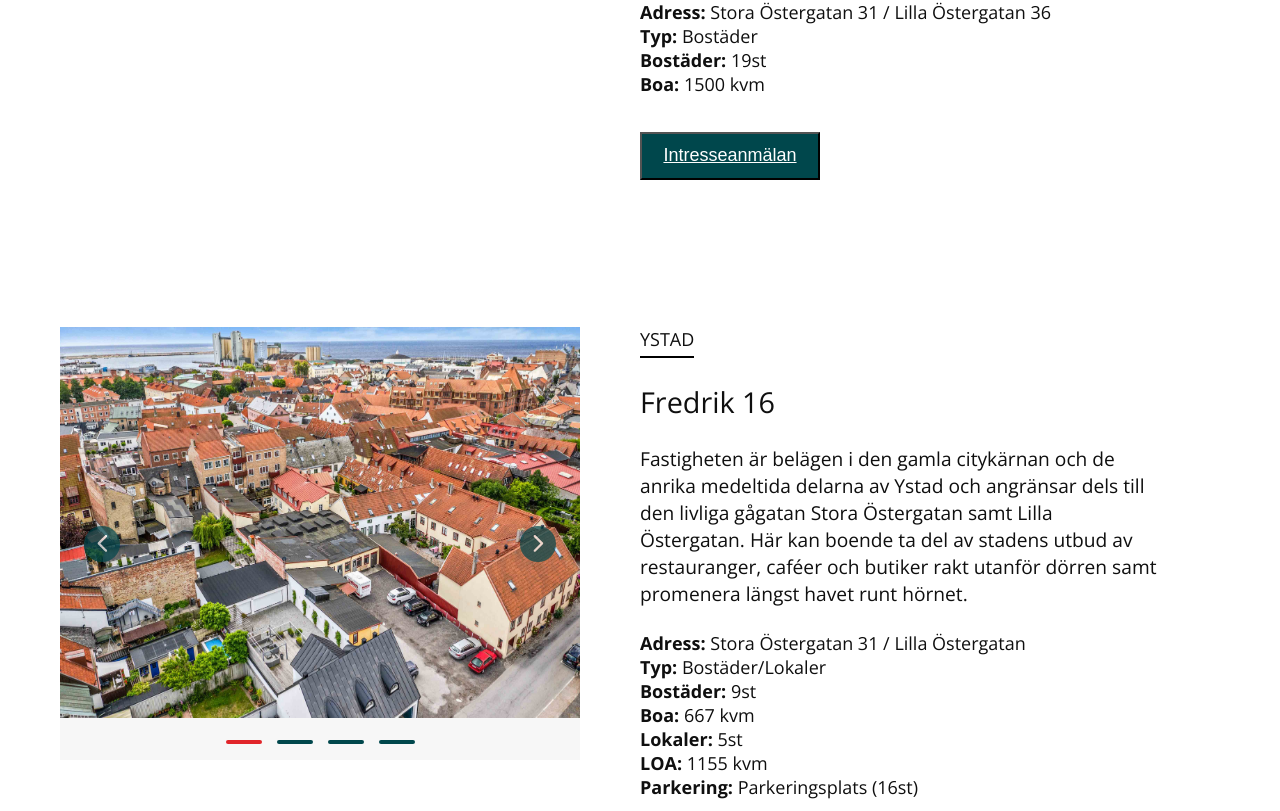
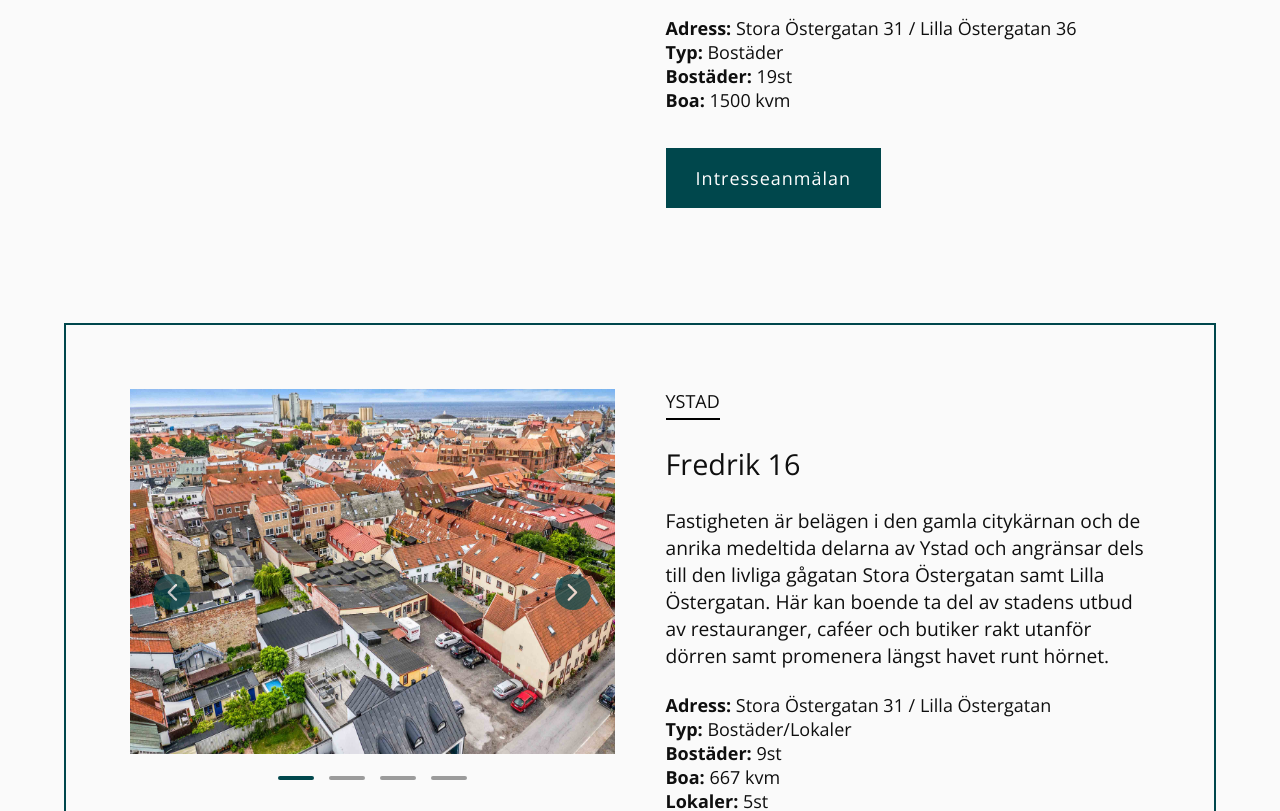
Before and after one commit to hop-technology/timotuz_website, a Next.js app: page /properties in a window 1280 px wide. Shown: the part 1411-2222 px from the top of the page. Built offline with nearby package versions, Linux system fonts and the light colour scheme.

Commit message:
Update style and add border around every 2nd property

```diff
--- a/components/PropertiesCards.jsx
+++ b/components/PropertiesCards.jsx
@@ -20,7 +20,7 @@ const PropertiesCards = () => {
               ? property.description
               : property.description_text?.map((text, index) => {
                   return (
-                    <div key={index} >
+                    <div key={index}>
                       <p>{text.description_1}</p>
                       <br />
                       <p>{text.description_2}</p>
@@ -63,8 +63,7 @@ const PropertiesCards = () => {
               <a
                 href='https://www.brfaurora.nu'
                 target='_blank'
-                rel='noreferrer'
-              >
+                rel='noreferrer'>
                 <p>{property.button}</p>
               </a>
             </button>
--- a/sass/base/_base.scss
+++ b/sass/base/_base.scss
@@ -50,6 +50,7 @@ html {
 body {
   box-sizing: border-box;
   overflow-x: hidden;
+  background-color: $color-bg;
 }
 
 // .wrapper {
--- a/sass/components/_propertiesCards.scss
+++ b/sass/components/_propertiesCards.scss
@@ -1,25 +1,25 @@
 .properties-cards {
-  width: 100%;
-  // margin-top: 10rem;
-  margin: 5rem 0;
   display: flex;
   flex-direction: row;
   align-items: flex-start;
+  width: fit-content;
+  padding: 5% 5%;
+  margin: 1rem 5%;
 
+  &:nth-child(2n) {
+    border: 2px solid $color-primary;
+  }
 
   @include respond(tab-port) {
     flex-direction: column;
-    margin-top: 0;
+    padding: 5% 5%;
   }
 
   &__image-slider {
     width: 50%;
-    margin-left: 5rem;
 
     @include respond(tab-port) {
       width: 100%;
-      margin-top: 5rem;
-      margin-left: 0;
     }
   }
 
@@ -27,16 +27,15 @@
     display: flex;
     flex-direction: column;
     width: 50%;
-    margin-top: 0rem;
-    margin-right: 10rem;
-    margin-left: 5rem;
     color: $color-text-dark;
+    margin-left: 5%;
 
     @include respond(tab-port) {
       width: 100%;
       margin-right: 0;
       margin-left: 0;
-      width: 85%;
+      width: 100%;
+      font-size: 1.9rem;
     }
 
     h2 {
@@ -51,40 +50,46 @@
 
     h3 {
       margin-bottom: 2rem;
-      padding-bottom: .4rem;
+      padding-bottom: 0.4rem;
       width: fit-content;
       border-bottom: 2px solid #000;
       font-weight: 400;
       font-size: 1.5rem;
 
-
       @include respond(tab-port) {
-        // margin-top: 5rem;
+        margin-top: 4rem;
       }
     }
 
     p {
-      margin-right: 5rem;
       font-size: 1.5rem;
 
       @include respond(tab-port) {
+        font-size: 1.9rem;
         margin: 0rem;
       }
     }
 
     button {
+      display: flex;
+      align-items: center;
       margin-top: 3rem;
       height: 4rem;
-      width: 15rem;
+      width: fit-content;
       background-color: $color-primary;
       color: $color-text-light;
+      border: none;
+      font-family: 'Open Sans', sans-serif;
+      padding: 2.5rem;
+
+      &:hover {
+        background-color: $color-primary-light;
+      }
 
       a {
         color: inherit;
-      }
-
-      p {
-        margin: 0;
+        text-decoration: none;
+        letter-spacing: 1px;
       }
     }
   }
--- a/sass/components/_properties_slider.scss
+++ b/sass/components/_properties_slider.scss
@@ -1,6 +1,6 @@
 .embla {
   position: relative;
-  background-color: #f7f7f7;
+  background-color: $color-bg;
   max-width: 50rem;
   margin-left: auto;
   margin-right: auto;
@@ -70,11 +70,11 @@
     border: 0;
     width: 3rem;
     height: 3rem;
-    padding: .8rem;
+    padding: 0.8rem;
     justify-content: center;
     align-items: center;
     fill: $color-text-light;
-    opacity: .7;
+    opacity: 0.7;
 
     &:hover {
       opacity: 1;
@@ -129,7 +129,7 @@
   }
 
   &__dot:after {
-    background-color: $color-primary;
+    background-color: #9b9b9b;
     width: 100%;
     height: 4px;
     border-radius: 2px;
@@ -137,7 +137,7 @@
   }
 
   &__dot.is-selected:after {
-    background-color: $color-secondary;
+    background-color: $color-primary;
     opacity: 1;
   }
 }
--- a/styles/style.css
+++ b/styles/style.css
@@ -53,6 +53,7 @@ html {
 body {
   box-sizing: border-box;
   overflow-x: hidden;
+  background-color: #fafafa;
 }
 
 body {
@@ -252,7 +253,7 @@ body {
 
 .embla {
   position: relative;
-  background-color: #f7f7f7;
+  background-color: #fafafa;
   max-width: 50rem;
   margin-left: auto;
   margin-right: auto;
@@ -369,14 +370,14 @@ body {
   align-items: center;
 }
 .embla__dot:after {
-  background-color: #00474c;
+  background-color: #9b9b9b;
   width: 100%;
   height: 4px;
   border-radius: 2px;
   content: "";
 }
 .embla__dot.is-selected:after {
-  background-color: #e1252a;
+  background-color: #00474c;
   opacity: 1;
 }
 
@@ -392,44 +393,44 @@ body {
 }
 
 .properties-cards {
-  width: 100%;
-  margin: 5rem 0;
   display: flex;
   flex-direction: row;
   align-items: flex-start;
+  width: fit-content;
+  padding: 5% 5%;
+  margin: 1rem 5%;
+}
+.properties-cards:nth-child(2n) {
+  border: 2px solid #00474c;
 }
 @media only screen and (max-width: 56.25em) {
   .properties-cards {
     flex-direction: column;
-    margin-top: 0;
+    padding: 5% 5%;
   }
 }
 .properties-cards__image-slider {
   width: 50%;
-  margin-left: 5rem;
 }
 @media only screen and (max-width: 56.25em) {
   .properties-cards__image-slider {
     width: 100%;
-    margin-top: 5rem;
-    margin-left: 0;
   }
 }
 .properties-cards__text {
   display: flex;
   flex-direction: column;
   width: 50%;
-  margin-top: 0rem;
-  margin-right: 10rem;
-  margin-left: 5rem;
   color: #0f0f0f;
+  margin-left: 5%;
 }
 @media only screen and (max-width: 56.25em) {
   .properties-cards__text {
     width: 100%;
     margin-right: 0;
     margin-left: 0;
-    width: 85%;
+    width: 100%;
+    font-size: 1.9rem;
   }
 }
 .properties-cards__text h2 {
@@ -450,27 +451,39 @@ body {
   font-weight: 400;
   font-size: 1.5rem;
 }
+@media only screen and (max-width: 56.25em) {
+  .properties-cards__text h3 {
+    margin-top: 4rem;
+  }
+}
 .properties-cards__text p {
-  margin-right: 5rem;
   font-size: 1.5rem;
 }
 @media only screen and (max-width: 56.25em) {
   .properties-cards__text p {
+    font-size: 1.9rem;
     margin: 0rem;
   }
 }
 .properties-cards__text button {
+  display: flex;
+  align-items: center;
   margin-top: 3rem;
   height: 4rem;
-  width: 15rem;
+  width: fit-content;
   background-color: #00474c;
   color: #ffffff;
+  border: none;
+  font-family: "Open Sans", sans-serif;
+  padding: 2.5rem;
+}
+.properties-cards__text button:hover {
+  background-color: #006168;
 }
 .properties-cards__text button a {
   color: inherit;
-}
-.properties-cards__text button p {
-  margin: 0;
+  text-decoration: none;
+  letter-spacing: 1px;
 }
 .properties-cards__info {
   margin-top: 2rem;
```
Also changed, not shown: 1 other file (tests, documents, lock files or other folders).
